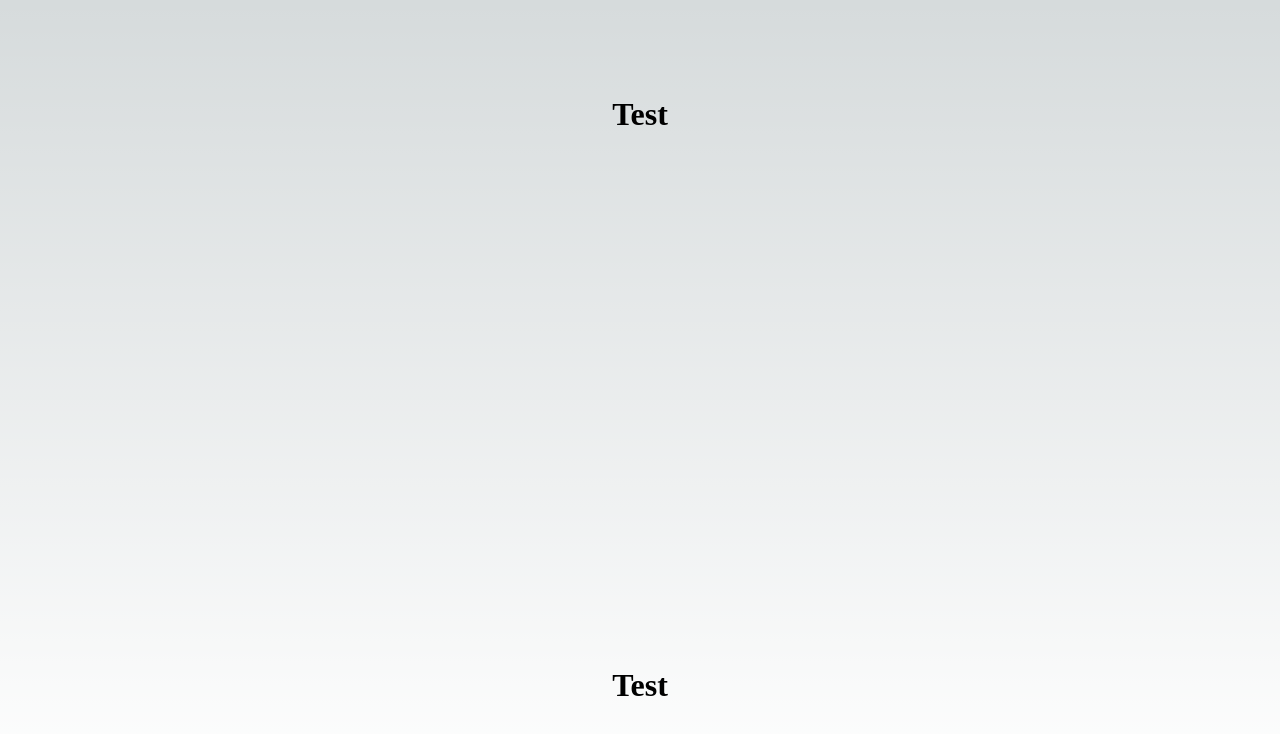
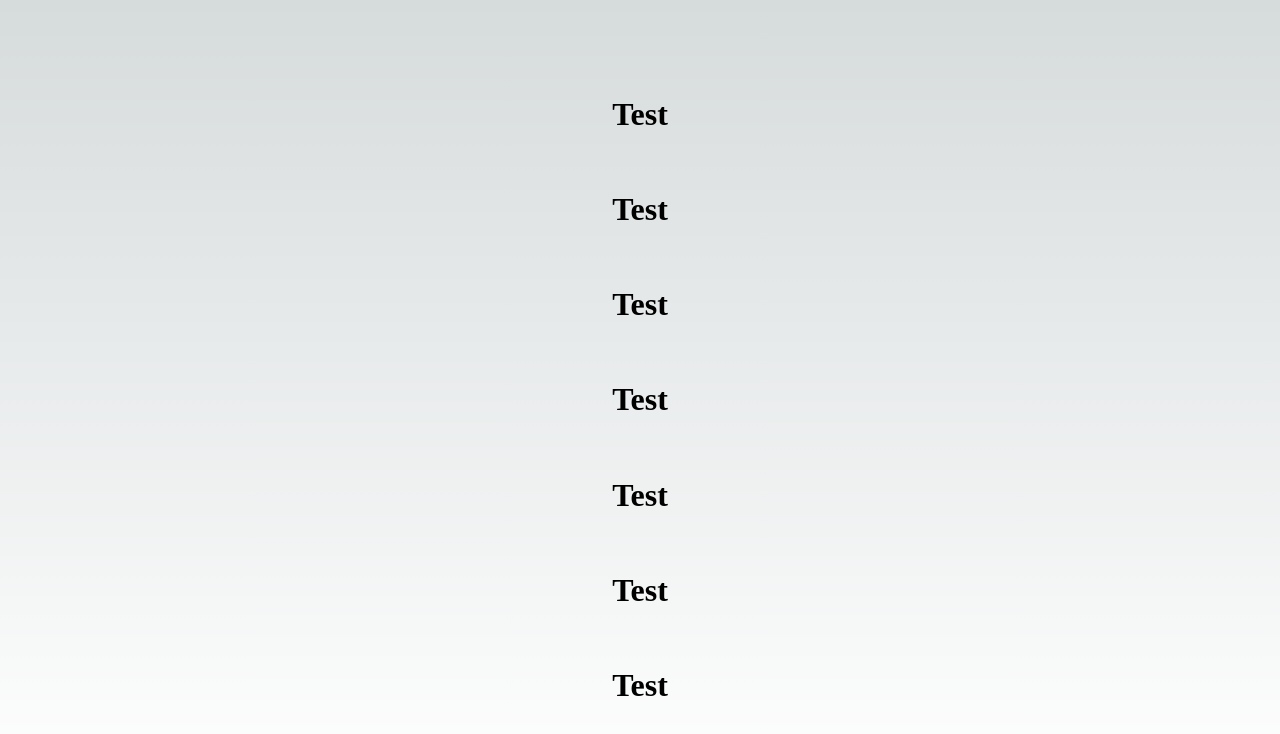
Before and after one commit to aromanbd/circleci-test, a Next.js app: page / in a window 1280 px wide. Shown: the top 734 px of the page. Built offline with nearby package versions, Linux system fonts and the light colour scheme.

Commit message:
test trigger

```diff
--- a/pages/index.tsx
+++ b/pages/index.tsx
@@ -17,6 +17,11 @@ export default function Home() {
       <main className={styles.main}>
         <h1>Test</h1>
         <h1>Test</h1>
+        <h1>Test</h1>
+        <h1>Test</h1>
+        <h1>Test</h1>
+        <h1>Test</h1>
+        <h1>Test</h1>
       </main>
     </>
   );
```
